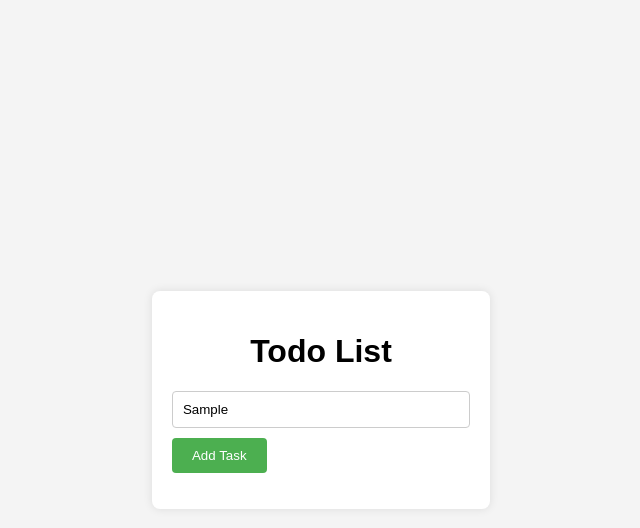
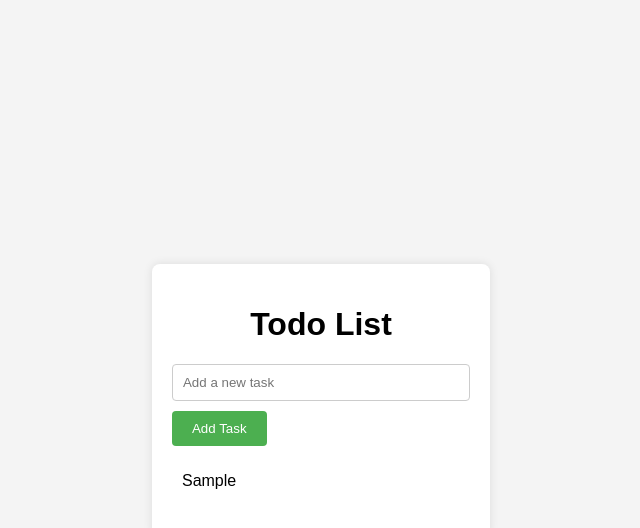
Before and after one commit to DevZRodz/Todo-List, a plain HTML site: page index.html in a window 1280 px wide. Both pictures are taken after typing "Sample" into the empty fields and a click on the button "Add Task". Shown: the whole page, without its empty margins (319-959 px from the left). Drawn offline with Linux system fonts and the light colour scheme.

Commit message:
Added JavaScript file for Todo List functionality.

```diff
--- a/index.html
+++ b/index.html
@@ -16,5 +16,6 @@
     <!-- List to display tasks -->
     <ul id="taskList"></ul>
   </div>
+  <script src="./js/script.js"></script>
 </body>
 </html>
--- /dev/null
+++ b/js/script.js
@@ -0,0 +1,15 @@
+// Function to add a new task
+function addTask() {
+    // Get the input element and its value
+    const taskInput = document.getElementById("taskInput");
+    const taskText = taskInput.value.trim();
+
+    // If the input is not empty, add the task to the list
+    if (taskText !== "") {
+      const taskList = document.getElementById("taskList");
+      const newTask = document.createElement("li");
+      newTask.textContent = taskText;
+      taskList.appendChild(newTask);
+      taskInput.value = ""; // Clear the input field
+    }
+  }
```
